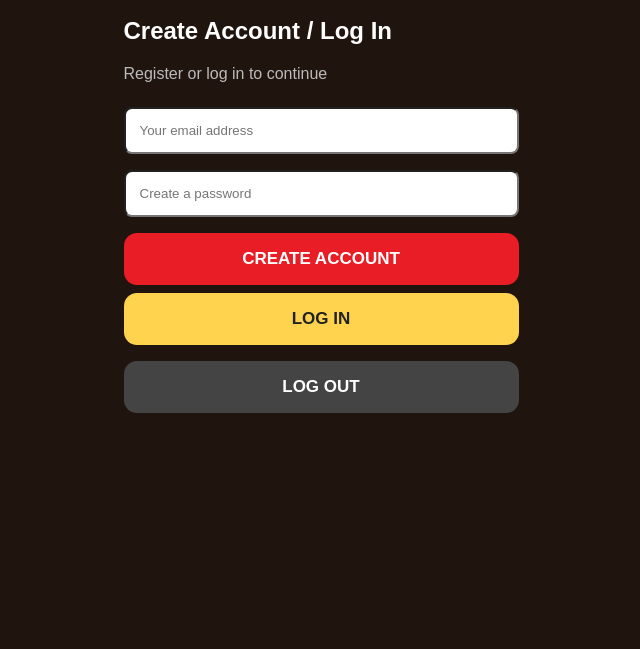
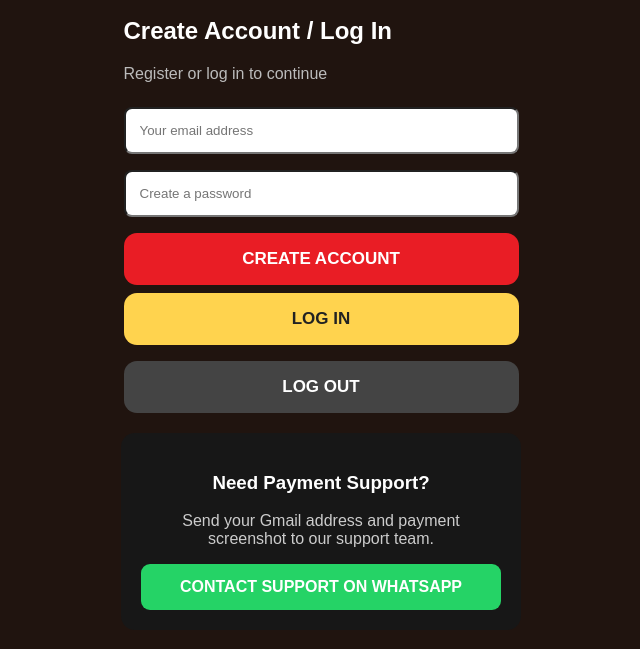
Before and after one commit to officialradical/spin-da-bottle-predictor, a plain HTML site: page index.html in a window 1280 px wide. Shown: the part 81-730 px from the top of the page, without its empty margins (319-959 px from the left). Drawn offline with Linux system fonts and the light colour scheme.

Commit message:
Add payment support contact section
Added a support contact section with a WhatsApp link for payment assistance.

```diff
--- a/index.html
+++ b/index.html
@@ -425,7 +425,18 @@ function logoutAccount() {
   document.getElementById("accountStatus").textContent = "Logged out.";
   document.body.classList.remove("logged-in");
 }
+
+
+
 </script>
+
+<div style="text-align:center;padding:20px;margin:20px auto;max-width:400px;background:#171717;border-radius:14px;">
+  <h3 style="color:white;">Need Payment Support?</h3>
+  <p style="color:#ccc;">Send your Gmail address and payment screenshot to our support team.</p>
+  <a href="https://wa.me/15097995620?text=Hello%2C%20I%20have%20made%20a%20payment.%20My%20Gmail%20address%20is%3A%20%0AI%20will%20attach%20my%20payment%20screenshot." target="_blank" style="display:block;background:#25D366;color:white;padding:14px;border-radius:9px;text-decoration:none;font-weight:bold;">
+    CONTACT SUPPORT ON WHATSAPP
+  </a>
+</div>
 
 </body>
 </html>
```
